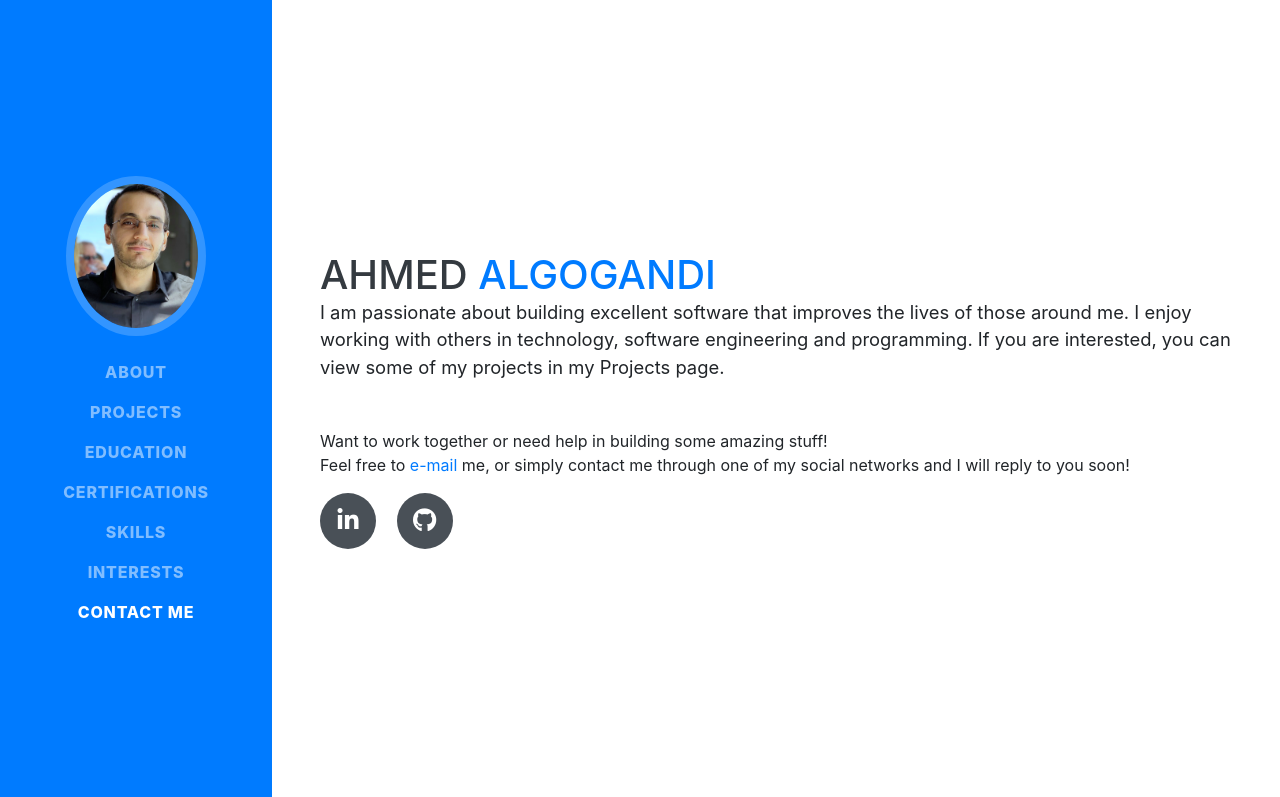
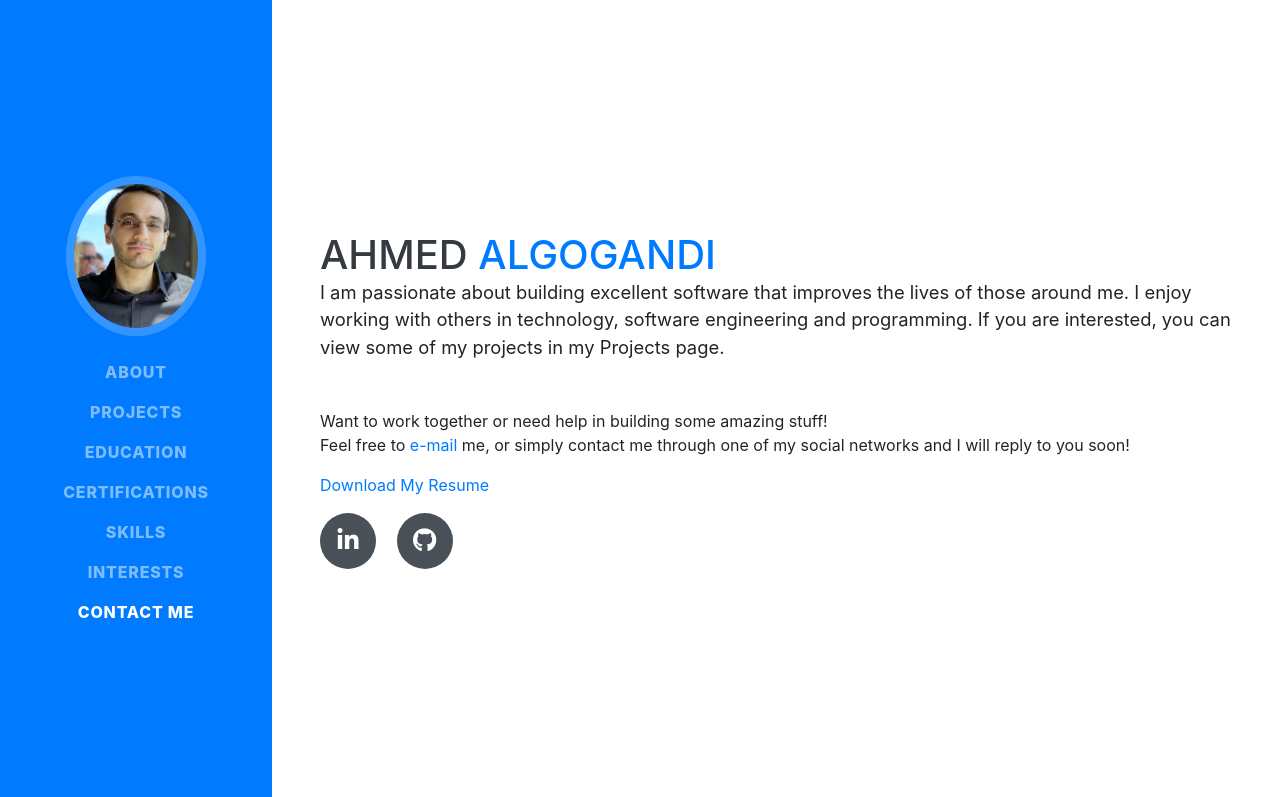
Before and after one commit to AhmedAlgo/AhmedAlgo.github.io, a website with bundled scripts: page index.html in a window 1280 px wide. Shown: the top 797 px of the page. Built offline with nearby package versions, Linux system fonts and the light colour scheme; a web font is replaced by a local one.

Commit message:
Update index.html

```diff
--- a/index.html
+++ b/index.html
@@ -81,6 +81,10 @@
           <p>
               Want to work together or need help in building some amazing stuff!<br>
               Feel free to <a href="mailto:ahmedalgogandi1@gmail.com">e-mail</a> me, or simply contact me through one of my social networks and I will reply to you soon!
+          </p>
+
+          <p>
+            <a href="Resume/Ahmed_Algogandi_Resume.pdf" >Download My Resume</a>
           </p>
 
         <div class="social-icons">
@@ -429,7 +433,12 @@
             Want to work together or need help in building some amazing stuff!<br>
             Feel free to e-mail me at my <a href="mailto:ahmedalgogandi1@gmail.com">e-mail</a> <br>
             Or simply contact me through one of my social networks and I will reply to you soon!
-           </font>
+
+          <p>
+            <a href="Resume/Ahmed_Algogandi_Resume.pdf" >Download My Resume</a>
+          </p>
+
+          </font>
         </p>
 
         <div class="social-icons">
```
